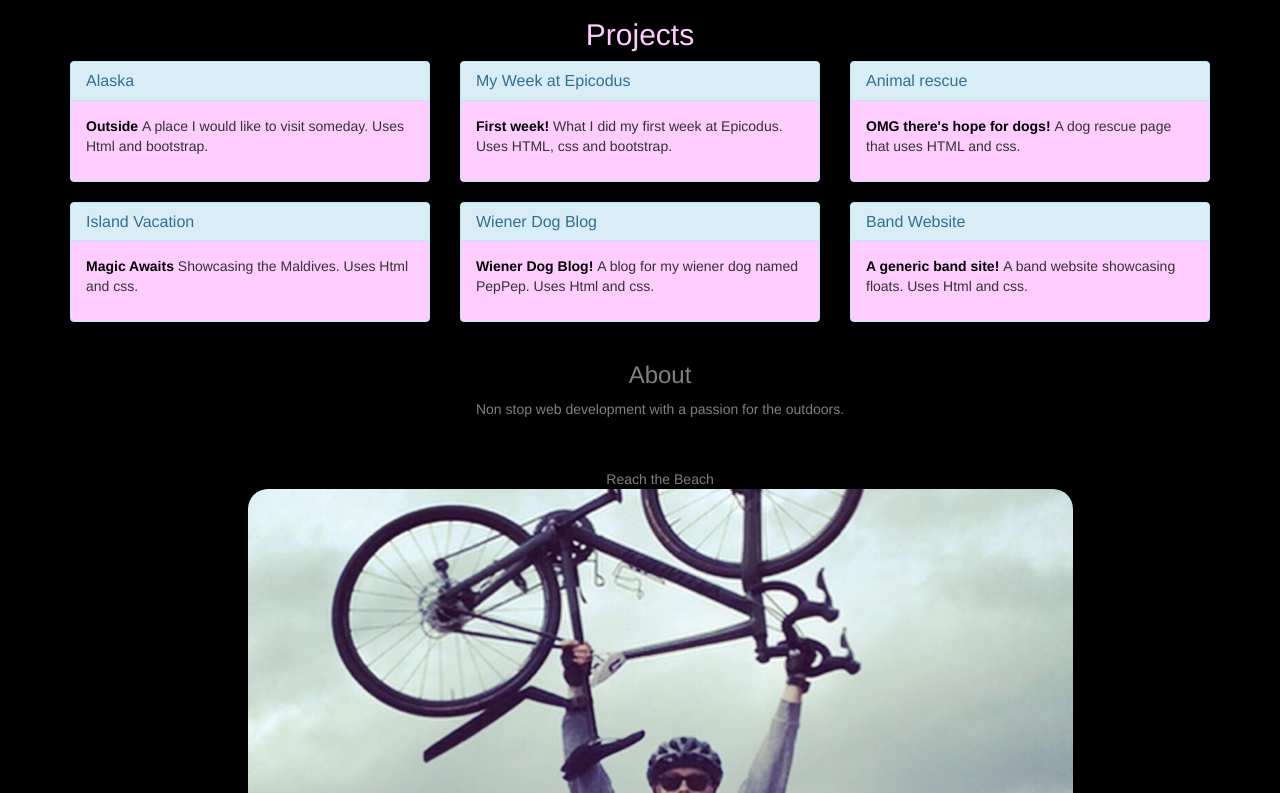
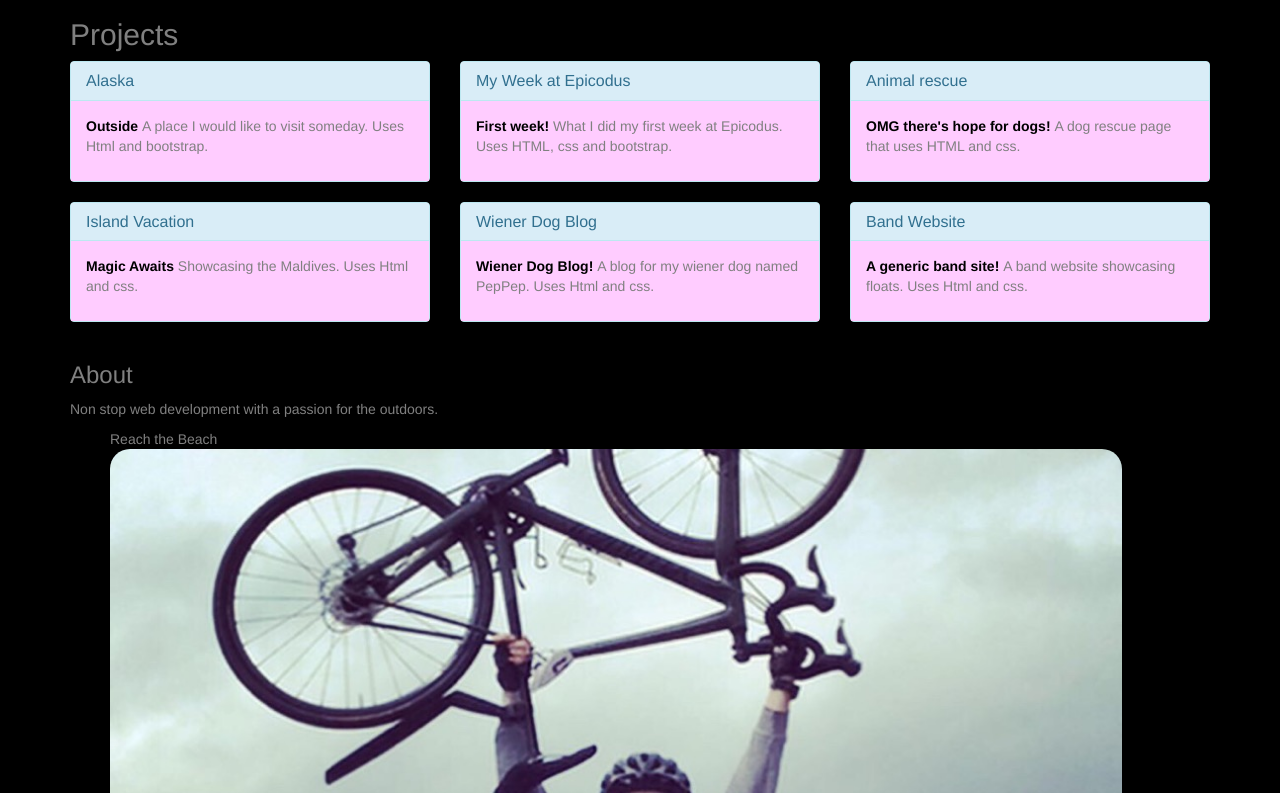
Before and after one commit to mikearino/Friday_Project, a plain HTML site: page index.html in a window 1280 px wide. Shown: the part 867-1660 px from the top of the page. Drawn offline with Linux system fonts and the light colour scheme.

Commit message:
Change text color, fix image sizing.

```diff
--- a/css/styles.css
+++ b/css/styles.css
@@ -9,8 +9,15 @@ img {
 }
 
 h2 {
-  text-align: center;
-  color: #FFCCFF;
+  color: grey;
+}
+
+h3 {
+  color: grey;
+}
+
+p {
+  color: grey;
 }
 
 a {
@@ -26,7 +33,6 @@ h4{
 }
 
 ul {
- text-align: center;
  list-style-type: none;
  color: grey;
 }
@@ -50,11 +56,6 @@ blockquote {
 background: #FFCCFF;
 }
 
-.about {
-  text-align: center;
-  color: #lightgrey;
-}
-
 .sidebar {
   float: right;
   border: solid #3a3a3a 3px;
@@ -70,7 +71,7 @@ background: #FFCCFF;
 
 .about img {
   border-radius: 20px;
-  width: 75%;
+  width: 92%;
   height: auto;
 }
 
--- a/index.html
+++ b/index.html
@@ -9,7 +9,7 @@
   <body>
     <div class="container">
       <div class="jumbotron">
-        <h1>Feature <em>future</em></h1>
+        <h1>Mike<em>Lofgren</em></h1>
       </div>
         <img src="media/Me.jpeg" alt="A picture of a person on a bike">
         <h2>Projects</h2>
@@ -80,10 +80,10 @@
         </div>
       </div>
 
+      <h3>About</h3>
+      <p>Non stop web development with a passion for the outdoors.</p>
       <div class="about">
         <ul>
-          <li><h3>About</h3></li>
-          <li><p>Non stop web development with a passion for the outdoors.</p></li><br><br>
           <li>Reach the Beach</li>
           <img src="media/Be.jpeg" alt="A person with a bicycle">
           <li>Mountainbiking</li>
```
